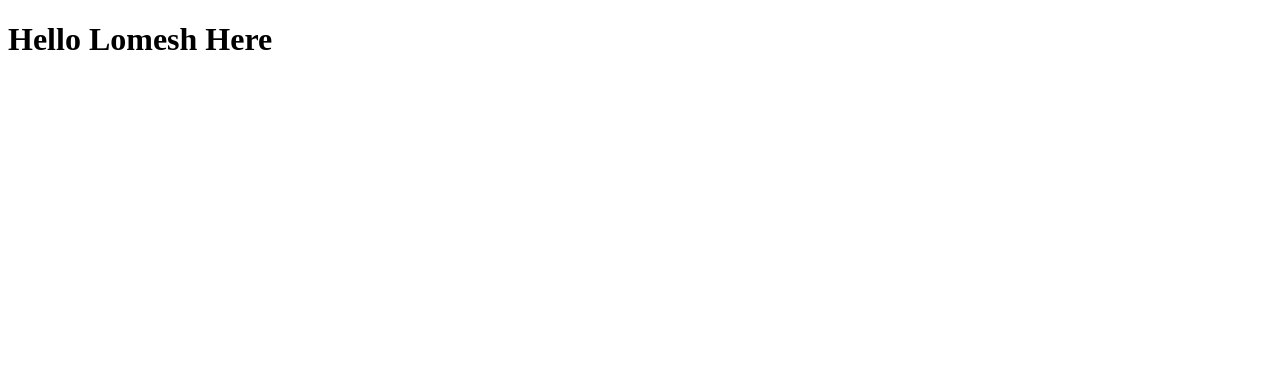
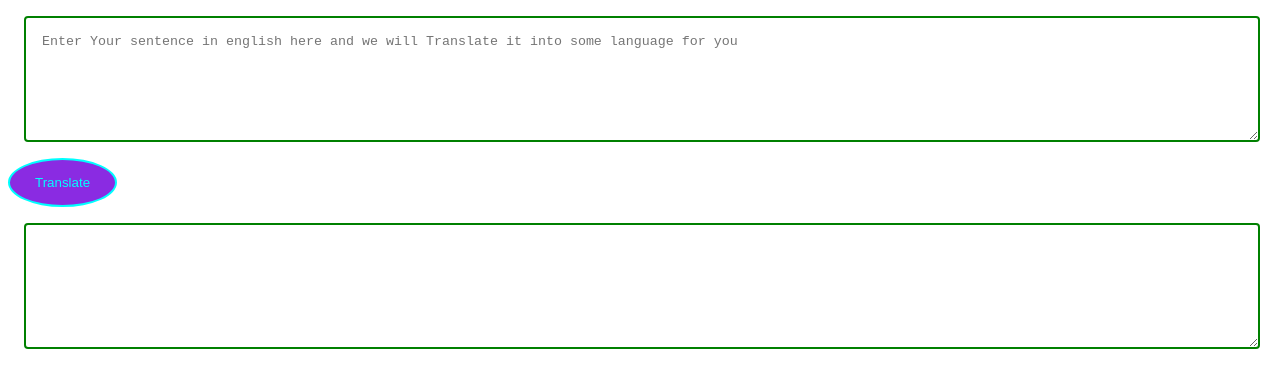
Before and after one commit to lomesshh/translator-by-lomesh, a plain HTML site: page index.html in a window 1280 px wide. Drawn offline with Linux system fonts and the light colour scheme.

Commit message:
created txtbox and button

```diff
--- a/index.html
+++ b/index.html
@@ -5,8 +5,31 @@
     <meta http-equiv="X-UA-Compatible" content="IE=edge">
     <meta name="viewport" content="width=device-width, initial-scale=1.0">
     <title>Translator by LB</title>
+    <style>
+textarea{
+    margin: 1rem;
+    padding: 1rem;
+    width: 150ch;
+    display: block;
+    border: 2px solid green;
+    border-radius: 4px;
+}
+
+button{
+    color: aqua;
+    background-color: blueviolet;
+    border-radius: 50%;
+    border: 2px solid aqua;
+    padding: 15px 25px;
+
+}
+    </style>
 </head>
 <body>
-    <h1>Hello Lomesh Here </h1>
+
+<textarea id="txt-input" placeholder="Enter Your sentence in english here and we will Translate it into some language for you" rows="6"></textarea>
+    <button id="btn-translate">Translate</button>
+<textarea id="txt-input" rows="6" ></textarea>
+
 </body>
 </html>
```
